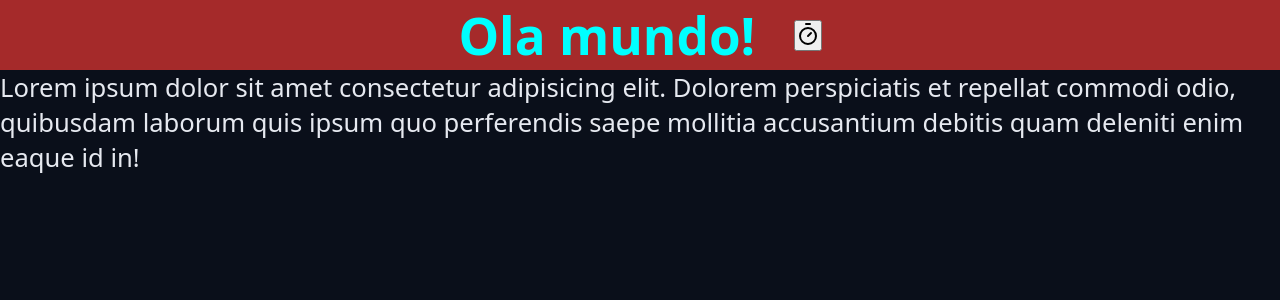
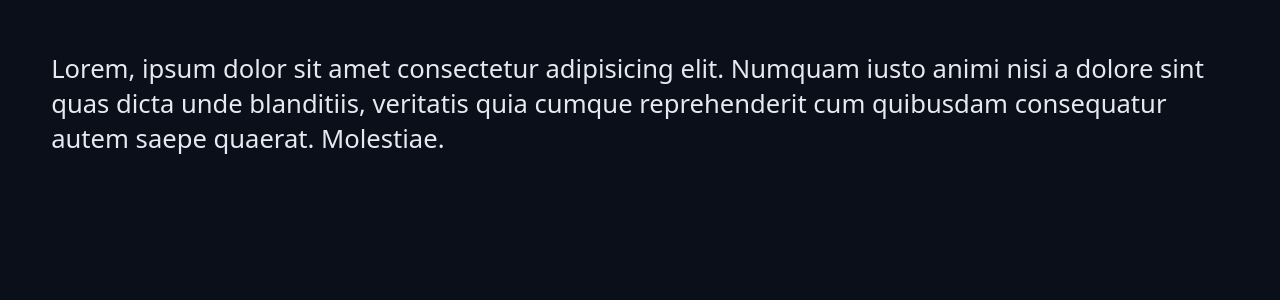
Before and after one commit to richarlysonl/chonos-phomodoro, a React (Vite) app: page / in a window 1280 px wide. Shown: the top 300 px of the page. Built offline with nearby package versions, Linux system fonts and the light colour scheme.

Commit message:
aula 20 - criando conteiners

```diff
--- a/src/App.tsx
+++ b/src/App.tsx
@@ -1,22 +1,16 @@
 import "./styles/theme.css";
 import "./styles/global.css";
-import { Heading } from "./components/Heading";
-import { TimerIcon } from "lucide-react";
 export function App() {
   return (
-    <div>
-      <Heading>
-        Ola mundo!
-        <button>
-          <TimerIcon />
-        </button>
-      </Heading>
-      <p>
-        Lorem ipsum dolor sit amet consectetur adipisicing elit. Dolorem
-        perspiciatis et repellat commodi odio, quibusdam laborum quis ipsum quo
-        perferendis saepe mollitia accusantium debitis quam deleniti enim eaque
-        id in!
-      </p>
+    <div className="container">
+      <div className="content">
+        <section>
+          Lorem, ipsum dolor sit amet consectetur adipisicing elit. Numquam
+          iusto animi nisi a dolore sint quas dicta unde blanditiis, veritatis
+          quia cumque reprehenderit cum quibusdam consequatur autem saepe
+          quaerat. Molestiae.
+        </section>
+      </div>
     </div>
   );
 }
--- a/src/styles/global.css
+++ b/src/styles/global.css
@@ -23,3 +23,13 @@ body {
   background: var(--gray-900);
   color: var(--text-default);
 }
+.content-fluid {
+  max-width: auto;
+}
+.container {
+  max-width: 98rem;
+  margin: 0 auto;
+}
+.content {
+  margin: 3.2rem;
+}
```
